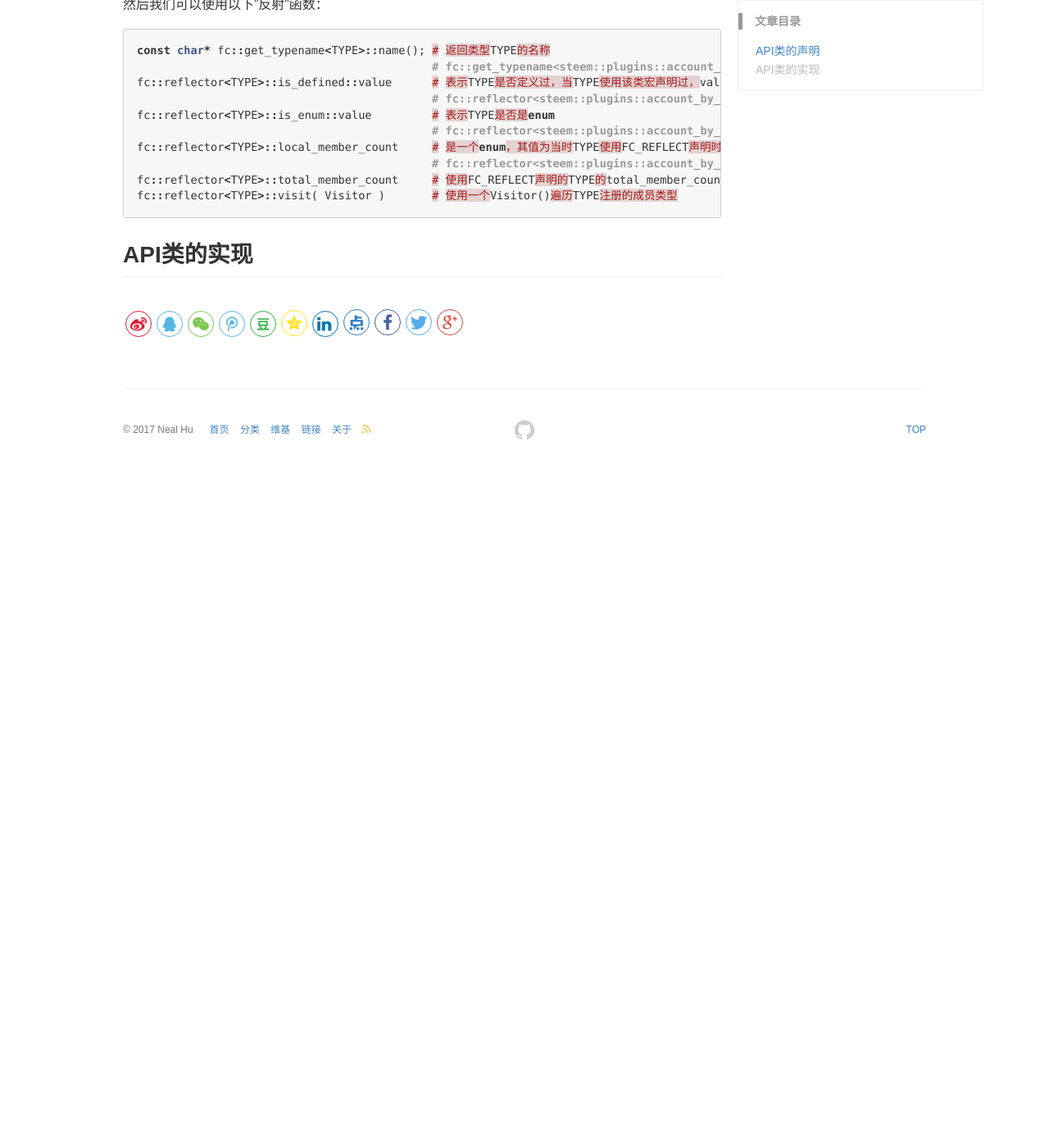
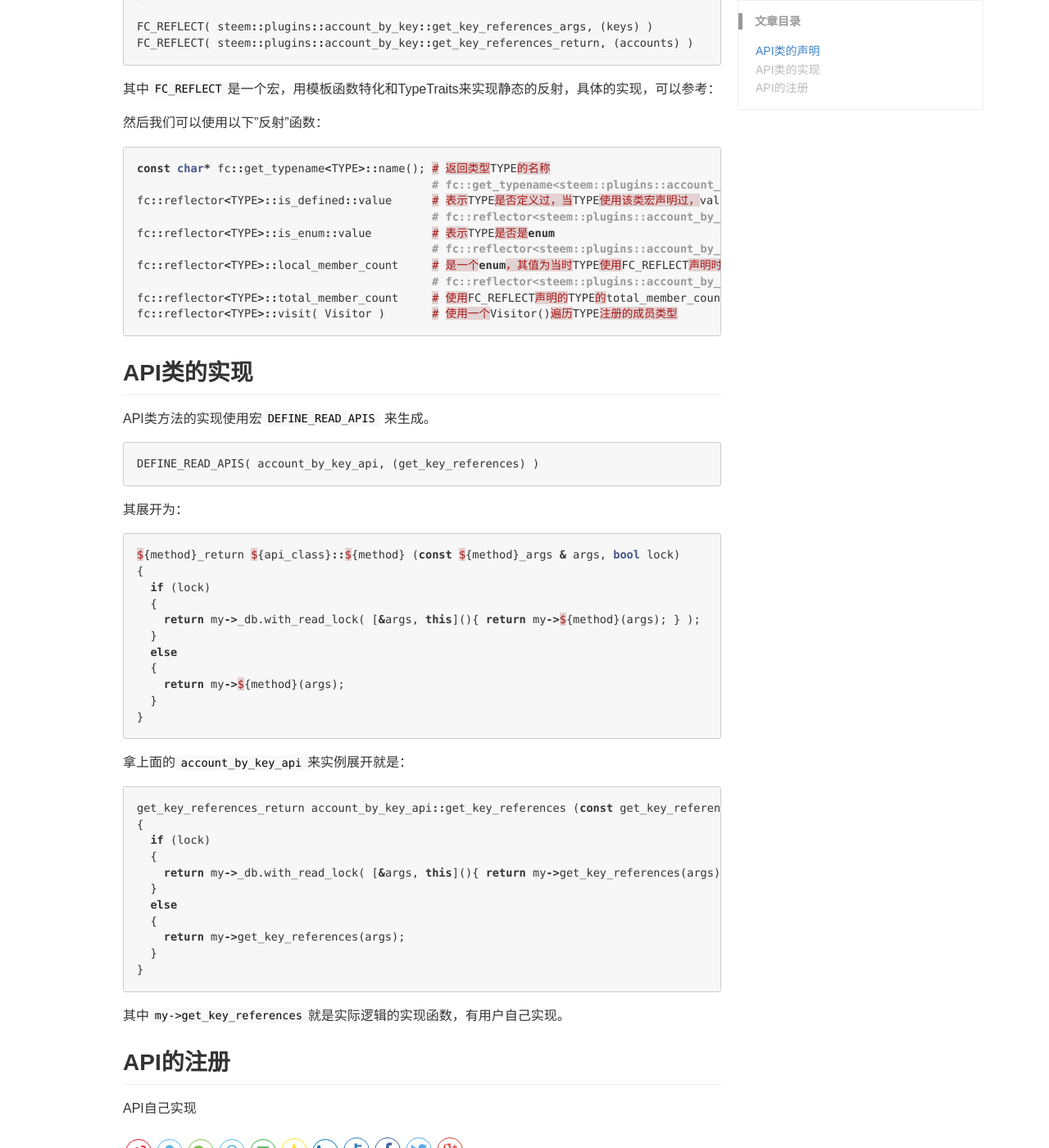
Before and after one commit to lrita/lrita.github.io, a Jekyll site: the page built from _posts/2018-03-07-steemd-source-1.md, in a window 1280 px wide and 1400 px high, scrolled down 3086 px. Shown: the whole window at 82% size. Built offline with Jekyll 4.4.1, drawn with Linux system fonts in a browser that asks for light colours; comment, search, counter and statistics services are not loaded; before the commit the page ends 3659 px from its top, so only the background shows below that; some of the changed text lies outside the part shown.

Commit message:
add 2018-03-07-steemd-source-1.md

````diff
--- a/_posts/2018-03-07-steemd-source-1.md
+++ b/_posts/2018-03-07-steemd-source-1.md
@@ -46,7 +46,13 @@
       std::unique_ptr< detail::account_by_key_api_impl > my;
 };
 ```
-其中该类中每个方法通过[`DECLARE_API`](https://github.com/steemit/steem/blob/42e2d95ec09d1695ec1b392d47a2e44612815cf0/libraries/plugins/json_rpc/include/steem/plugins/json_rpc/utility.hpp#L11-L34)
+
+`steemd`自己用宏实现一套API声明注册的框架，每个API，对应一个class，如`account_by_key_api`。这个class并
+不实现任何API的逻辑，可以为是这个框架必须的一个容器，每个API下的方法对应的实现，有存储在class内的`my`指
+针上，该指针必须使用这个名称。然后需要对外暴露哪些方法，则使用`DECLARE_API`/`DEFINE_READ_APIS`来声明、
+实现这个代理层，然后其生成的方法会调用`my`指针指向的实现类里对应的方法。
+
+该类中每个方法通过[`DECLARE_API`](https://github.com/steemit/steem/blob/42e2d95ec09d1695ec1b392d47a2e44612815cf0/libraries/plugins/json_rpc/include/steem/plugins/json_rpc/utility.hpp#L11-L34)
 来宏来声明，支持一次声明多个方法。例如:
 ```cpp
   DECLARE_API( (push_block) (push_transaction) )
@@ -158,3 +164,40 @@
 ```
 
 ## API类的实现
+API类方法的实现使用宏[`DEFINE_READ_APIS`](https://github.com/steemit/steem/blob/42e2d95ec09d1695ec1b392d47a2e44612815cf0/libraries/plugins/json_rpc/include/steem/plugins/json_rpc/utility.hpp#L78-L79)
+来生成。
+```cpp
+DEFINE_READ_APIS( account_by_key_api, (get_key_references) )
+```
+其展开为：
+```cpp
+${method}_return ${api_class}::${method} (const ${method}_args & args, bool lock)
+{
+  if (lock)
+  {
+    return my->_db.with_read_lock( [&args, this](){ return my->${method}(args); } );
+  }
+  else
+  {
+    return my->${method}(args);
+  }
+}
+```
+拿上面的`account_by_key_api`来实例展开就是：
+```cpp
+get_key_references_return account_by_key_api::get_key_references (const get_key_references_args & args, bool lock)
+{
+  if (lock)
+  {
+    return my->_db.with_read_lock( [&args, this](){ return my->get_key_references(args); } );
+  }
+  else
+  {
+    return my->get_key_references(args);
+  }
+}
+```
+其中`my->get_key_references`就是实际逻辑的实现函数，有用户自己实现。
+
+## API的注册
+API自己实现
````
